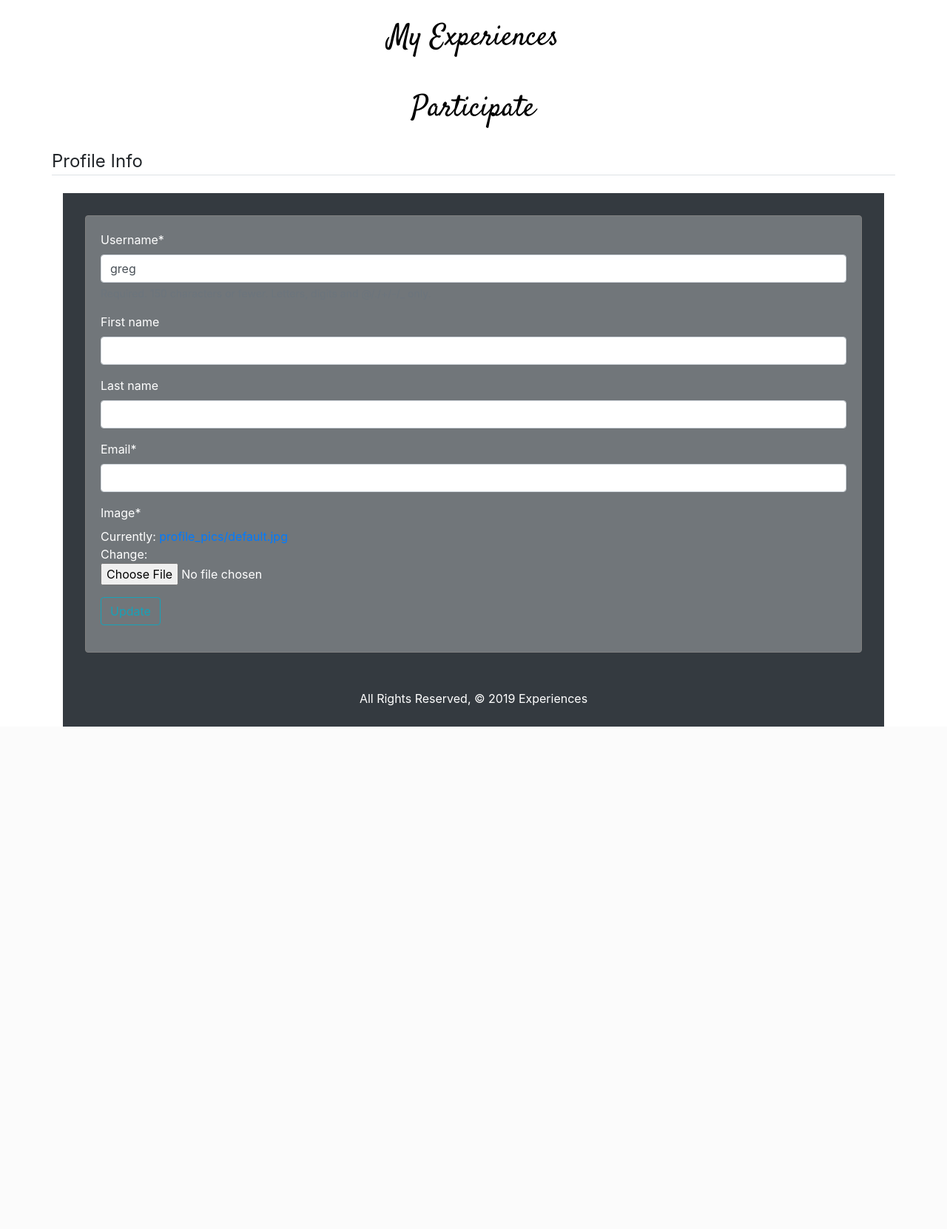
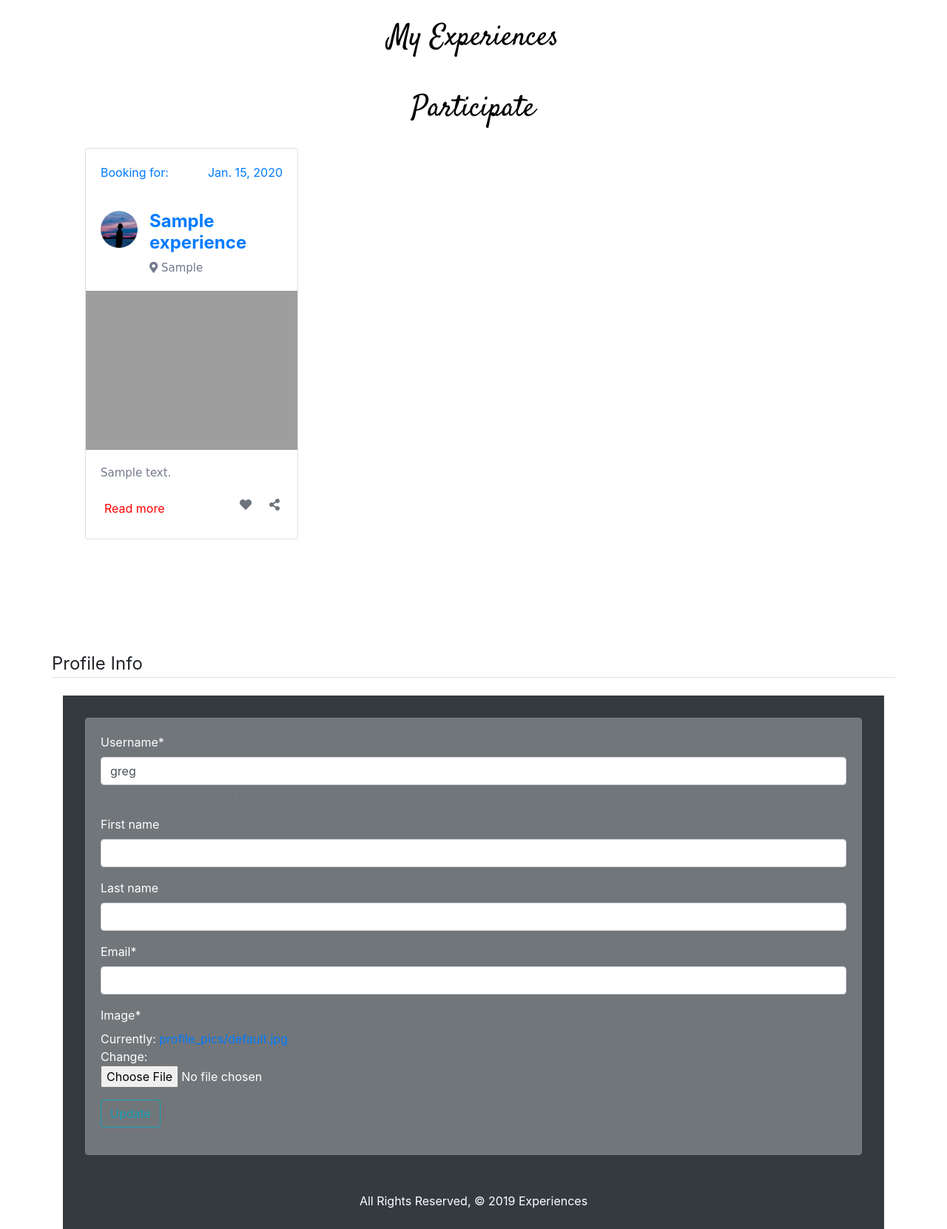
Before and after one commit to mrobin88/experiences-app, a Django app: page /accounts/profile/ in a window 1280 px wide. Shown: the part 348-2009 px from the top of the page at 74% size. Before the commit the page ends 1330 px from the top, so only its background shows below. Run offline with Django 3.2, Linux system fonts and the light colour scheme; a user stored in the database is signed in; tables that the repository leaves empty hold one stand-in row (values such as "Sample post"); grey boxes marked "Sample" are stand-in pictures; some libraries are stand-ins or nearby versions; grey boxes are pictures that could not be loaded.

Commit message:
add booking cards to profile page

```diff
--- a/main_app/templates/bookings/index.html
+++ b/main_app/templates/bookings/index.html
@@ -20,7 +20,11 @@
                     <a href="{% url 'exp_detail' booking.experience.id %}">
                         <div class="card-body d-flex flex-row">
                             <!-- Avatar -->
-                            <img src="{{ user.profile.image.url }}" class="rounded-circle mr-3" height="50px" width="50px" alt="avatar">
+                            {% if experience.user.profile.image.url %}
+                            <img src="{{ experience.user.profile.image.url }}" class="rounded-circle mr-3" height="50px" width="50px" alt="avatar">
+                            {% else %}
+                            <img src="/media/profile_pics/default.jpg" class="rounded-circle mr-3" height="50px" width="50px" alt="avatar">
+                            {% endif %}
                             <div>
                                 <h4 class="card-title font-weight-bold mb-2">{{ booking.experience.title }}</h4>
                                 <p class="card-text" style="font-size:15px; color: #73798c; font-family: 'Tangerine', cursive"class="card-text"><i class="fas fa-map-marker-alt"></i> {{ booking.experience.location }}</p>
--- a/main_app/templates/experiences/index.html
+++ b/main_app/templates/experiences/index.html
@@ -31,7 +31,11 @@
                         <!-- Card content -->
                         <div class="card-body d-flex flex-row">
                             <!-- Avatar -->
-                            <img src="{{ user.profile.image.url }}" class="rounded-circle mr-3" height="50px" width="50px" alt="avatar">
+                            {% if experience.user.profile.image.url %}
+                            <img src="{{ experience.user.profile.image.url }}" class="rounded-circle mr-3" height="50px" width="50px" alt="avatar">
+                            {% else %}
+                            <img src="/media/profile_pics/default.jpg" class="rounded-circle mr-3" height="50px" width="50px" alt="avatar">
+                            {% endif %}
                             <div>
                                 <h4 class="card-title font-weight-bold mb-2">{{ experience.title }}</h4>
                                 <p class="card-text" style="font-size:15px; color: #73798c; font-family: 'Tangerine', cursive"class="card-text"><i class="fas fa-map-marker-alt"></i> {{ experience.location }}</p>
--- a/main_app/templates/registration/profile.html
+++ b/main_app/templates/registration/profile.html
@@ -9,7 +9,11 @@
         <div class="user-profile-card">
           <div class="user-profile-header">
             <div class="user-profile-avatar text-center">
+              {% if user.profile.image.url %}
               <img alt="avatar" src="{{ user.profile.image.url }}">
+              {% else %}
+              <img alt="avatar" src="/media/profile_pics/default.jpg">
+              {% endif %}
               <div class="text-center">
                 <h2 style="color:rgb(7, 55, 145); font-family: 'Satisfy', cursive;" class="account-heading">{{ user.username }}</h2>
                 <small style="color:rgb(85, 93, 107)">{{ user.first_name }} {{ user.last_name }}</small>
@@ -27,6 +31,54 @@
 
     <div class="col">
       <h1 style="color:black"> Participate </h1>
+
+      {% for booking in bookings %}
+      <div style="padding-bottom: 150px;" class="col">
+        <div class="card promoting-card" style="width: 18rem;">
+            <!-- Card content -->
+            <a href="{% url 'bkng_show' booking.experience.id booking.id %}">
+              <div class="card-body flex-row">
+                <span class="card-title">Booking for:</span>
+                <span class="card-title float-right">{{ booking.date }}</span>
+              </div>
+            </a>
+            <a href="{% url 'exp_detail' booking.experience.id %}">
+              <div class="card-body d-flex flex-row">
+                <!-- Avatar -->
+                {% if experience.user.profile.image.url %}
+                <img src="{{ experience.user.profile.image.url }}" class="rounded-circle mr-3" height="50px" width="50px" alt="avatar">
+                {% else %}
+                <img src="/media/profile_pics/default.jpg" class="rounded-circle mr-3" height="50px" width="50px" alt="avatar">
+                {% endif %}
+                <div>
+                  <h4 class="card-title font-weight-bold mb-2">{{ booking.experience.title }}</h4>
+                  <p class="card-text" style="font-size:15px; color: #73798c; font-family: 'Tangerine', cursive"class="card-text"><i class="fas fa-map-marker-alt"></i> {{ booking.experience.location }}</p>
+                </div>
+              </div>
+              <!-- Card image -->
+              <div class="view overlay">
+                <img class="card-img-top rounded-0" src="https://mdbootstrap.com/img/Photos/Horizontal/Food/full page/2.jpg" alt="Card image cap">
+                <a href="#!">
+                  <div class="mask rgba-white-slight"></div>
+                </a>
+              </div>
+              <!-- Card content -->
+              <div class="card-body">
+                <div class="collapse-content">
+                  <p style="font-size:15px; color: #73798c; font-family: 'Tangerine', cursive"class="card-text">{{ booking.experience.description }}</p>
+                  <!-- Button -->
+                  <a style="color:red" class="btn btn-flat red-text p-1 my-1 mr-0 mml-1 collapsed" href="{% url 'exp_detail' booking.experience.id %}">Read more</a>
+                  <i class="fas fa-share-alt text-muted float-right p-1 my-1" data-toggle="tooltip" data-placement="top" title="Share this post"></i>
+                  <i class="fas fa-heart text-muted float-right p-1 my-1 mr-3" data-toggle="tooltip" data-placement="top" title="I like it"></i>
+                </div>
+              </div>
+            </a>
+        </div>
+      </div>
+      {% empty %}
+      <h3>You haven't booked any experiences yet.</h3>
+      {% endfor %}
+
     </div>
   </div>
   <br>
--- a/main_app/views.py
+++ b/main_app/views.py
@@ -46,9 +46,12 @@ def profile(request):
         u_form = UserUpdateForm(instance=request.user)
         p_form = ProfileUpdateForm(instance=Profile())
 
+    bookings = Booking.objects.filter(user_id=request.user.id)
+
     context = {
         'u_form': u_form,
-        'p_form': p_form
+        'p_form': p_form,
+        'bookings': bookings
     }
     return render(request, 'registration/profile.html', context)
 
```
Also changed, not shown: media/profile_pics/andrew-neel-cckf4TsHAuw-unsplash.jpg (added).
